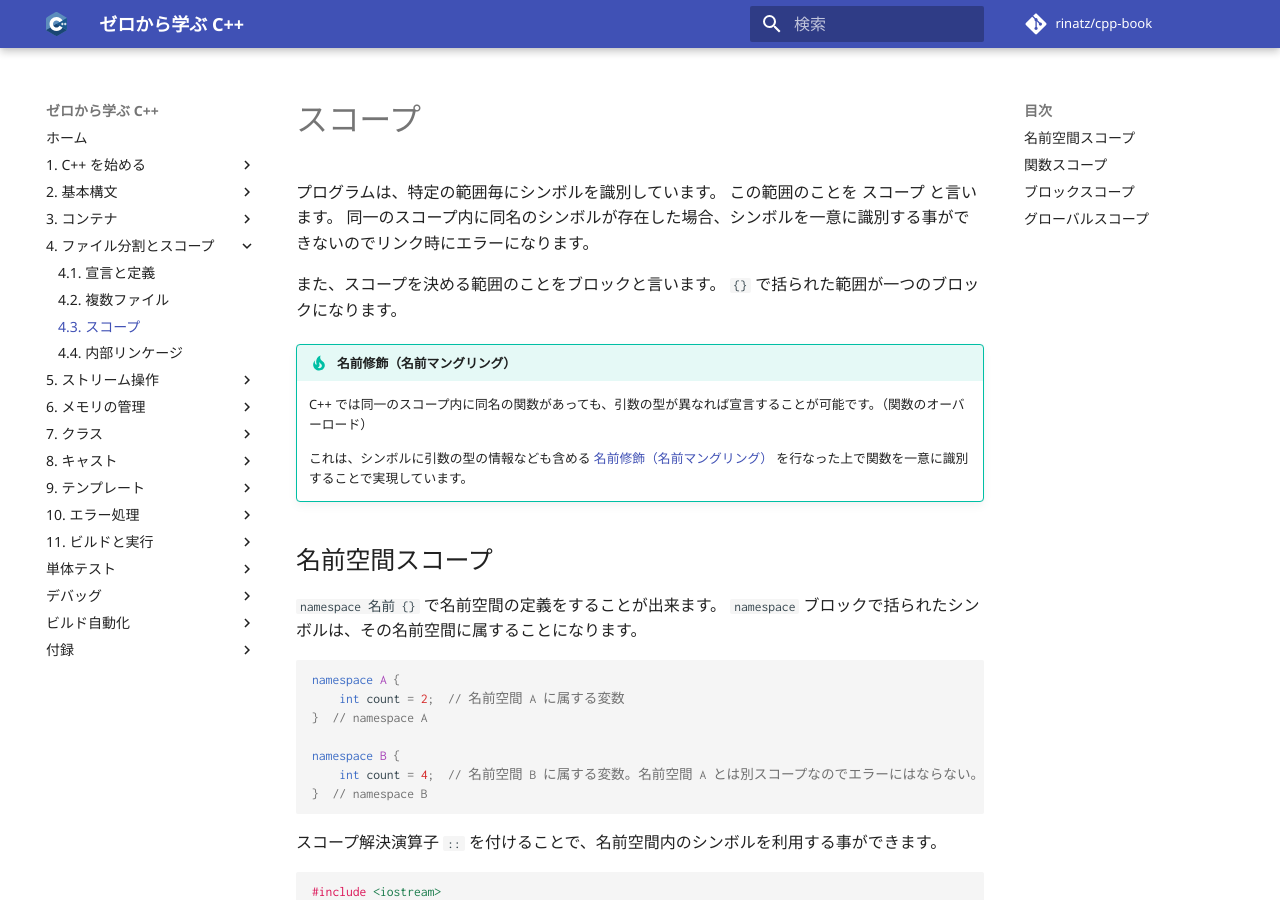
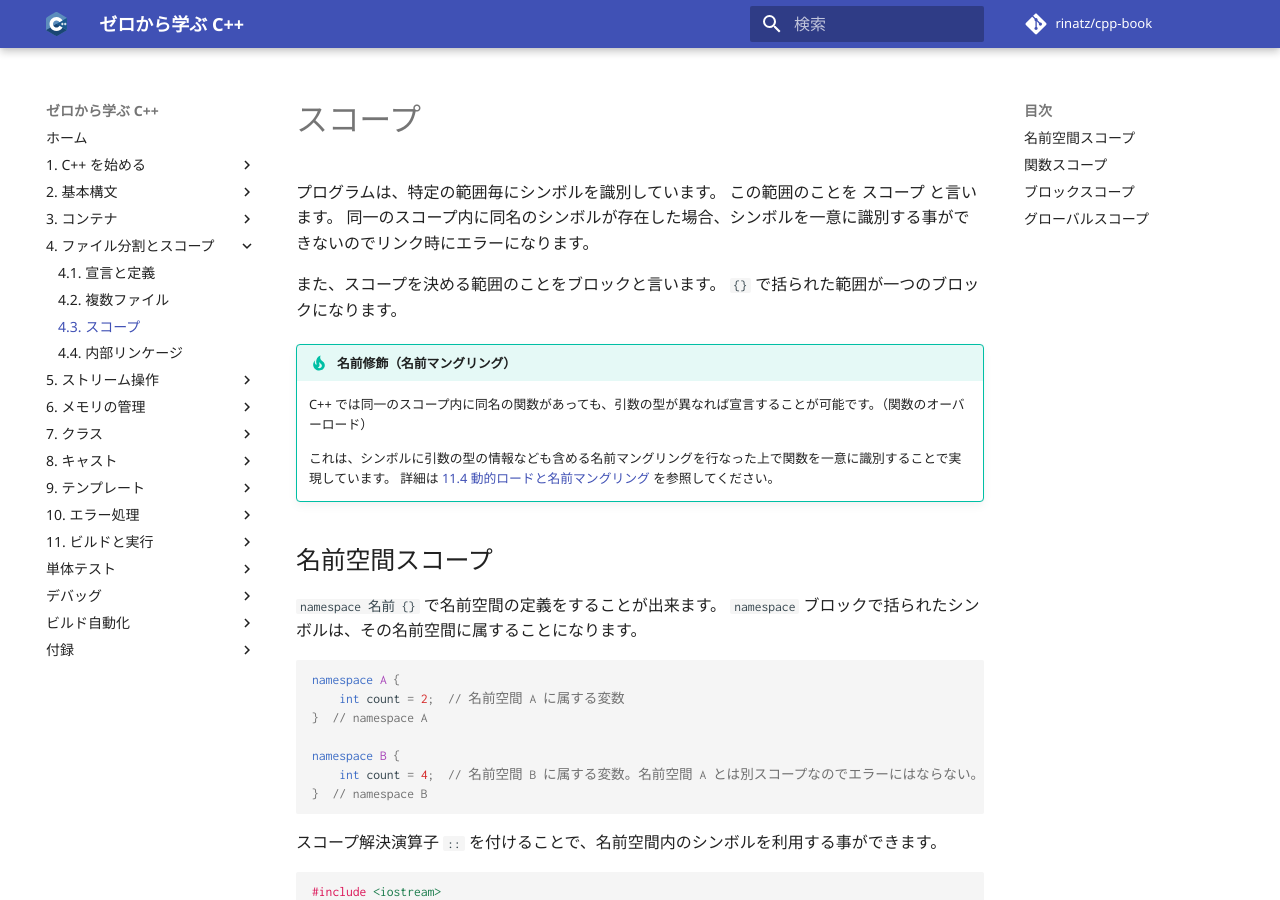
Before and after one commit to rinatz/cpp-book, an MkDocs documentation site: the page built from docs/ch04-03-scopes.md, in a window 1280 px wide and 900 px high. Built offline with MkDocs 1.6.1 and Material for MkDocs 9.7.7, drawn with Linux system fonts in a browser that asks for light colours; comment, search, counter and statistics services are not loaded.

Commit message:
Change reference to internal page

```diff
--- a/docs/ch04-03-scopes.md
+++ b/docs/ch04-03-scopes.md
@@ -9,9 +9,10 @@
 !!! tip "名前修飾（名前マングリング）"
     C++ では同一のスコープ内に同名の関数があっても、引数の型が異なれば宣言することが可能です。（関数のオーバーロード）
 
-    これは、シンボルに引数の型の情報なども含める [名前修飾（名前マングリング）][name-mangling] を行なった上で関数を一意に識別することで実現しています。
+    これは、シンボルに引数の型の情報なども含める名前マングリングを行なった上で関数を一意に識別することで実現しています。
+    詳細は [11.4 動的ロードと名前マングリング][name-mangling] を参照してください。
 
-[name-mangling]: https://ja.wikipedia.org/wiki/名前修飾
+[name-mangling]: ch11-04-dynamic-loading-and-name-mangling.md
 
 ## 名前空間スコープ
 
```
